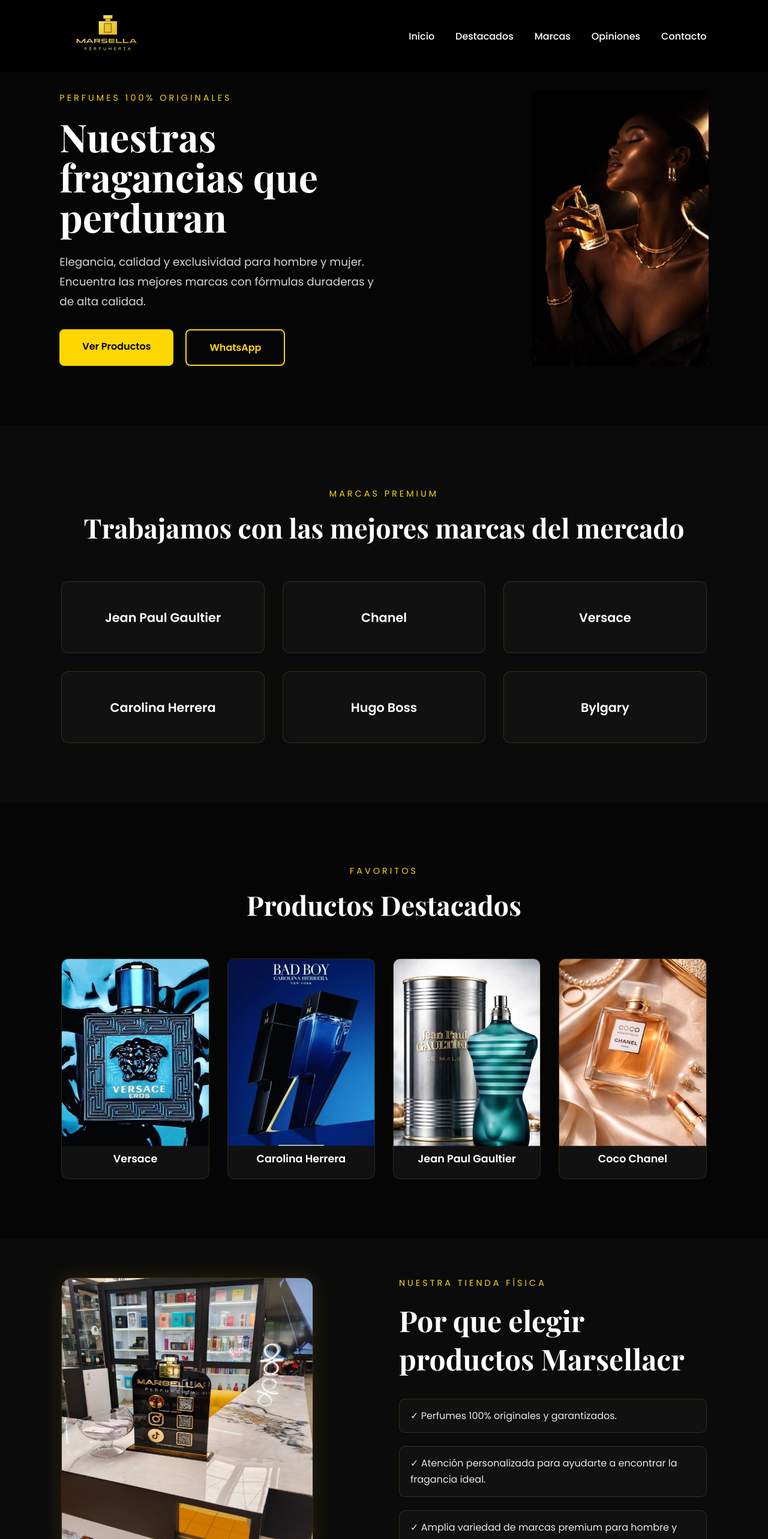
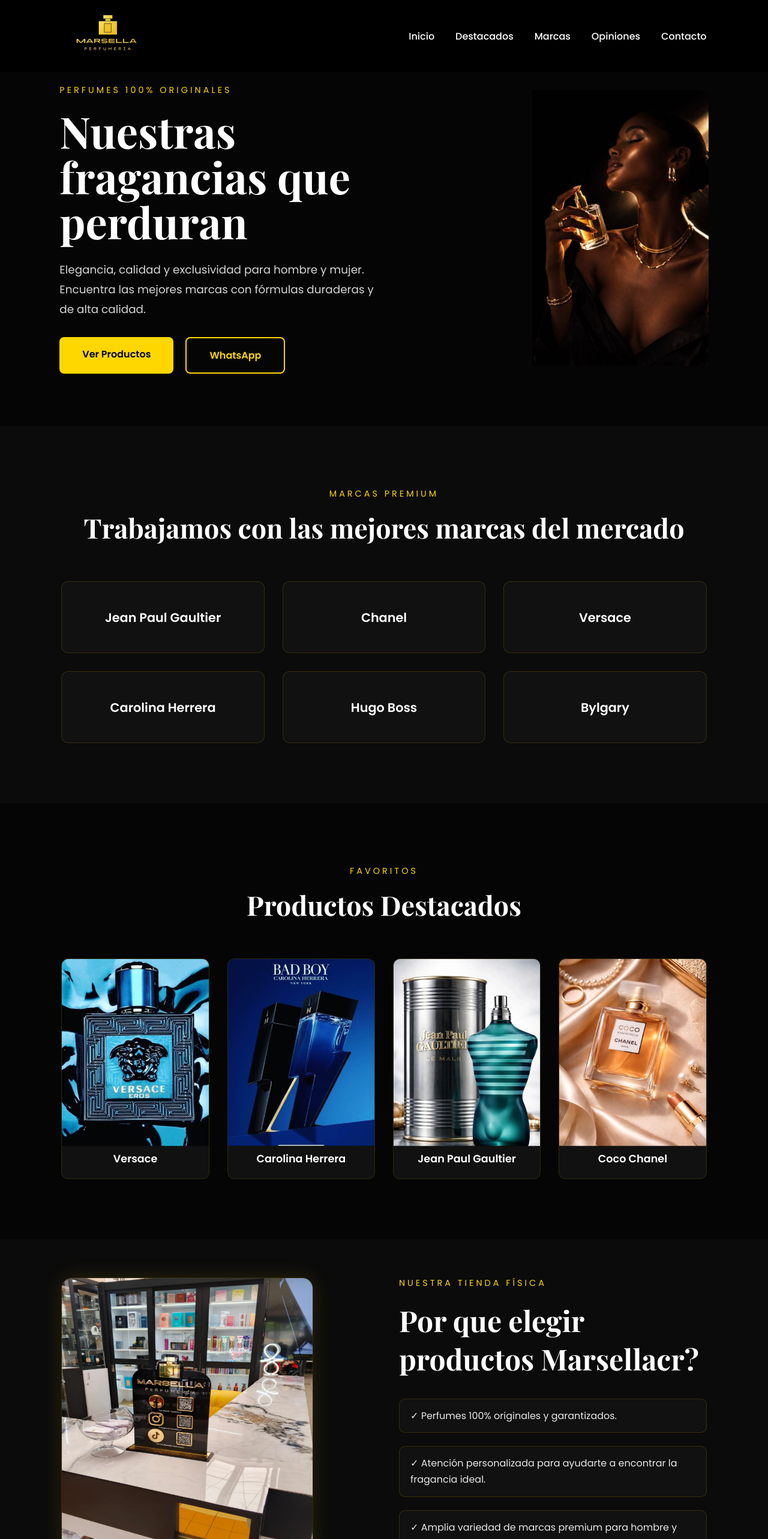
Before and after one commit to alvaromg92/marsellacr-landing, a React (Vite) app: page / in a window 1280 px wide. Shown: the top 2566 px of the page at 60% size. Built offline with nearby package versions, Linux system fonts and the light colour scheme.

Commit message:
Update cards

```diff
--- a/src/components/Store.jsx
+++ b/src/components/Store.jsx
@@ -15,7 +15,7 @@
 
         <span>Nuestra tienda física</span>
 
-        <h2>Por que elegir productos Marsellacr</h2>
+        <h2>Por que elegir productos Marsellacr?</h2>
 
         <div className="store-features">
 
--- a/src/styles/Hero.css
+++ b/src/styles/Hero.css
@@ -28,7 +28,7 @@
 
 .hero h1 {
     font-family: "Playfair Display", serif;
-    font-size: 4rem;
+    font-size: 4.5rem;
     line-height: 1.05;
     margin-bottom: 25px;
 }
--- a/src/styles/Reviews.css
+++ b/src/styles/Reviews.css
@@ -50,10 +50,13 @@
 }
 
 .review-card p {
-    color: #d6d6d6;
-    line-height: 1.8;
-    margin-bottom: 25px;
-    font-size: 1rem;
+    font-family:"Poppins",sans-serif;
+    font-size:1rem;
+    font-weight:300;
+    font-style:italic;
+    color:#c7c7c7;
+    line-height:1.8;
+    padding-bottom: 5px;
 }
 
 .review-card h4 {
```
Also changed, not shown: src/styles/FeaturedProducts.css (line endings or trailing spaces).
